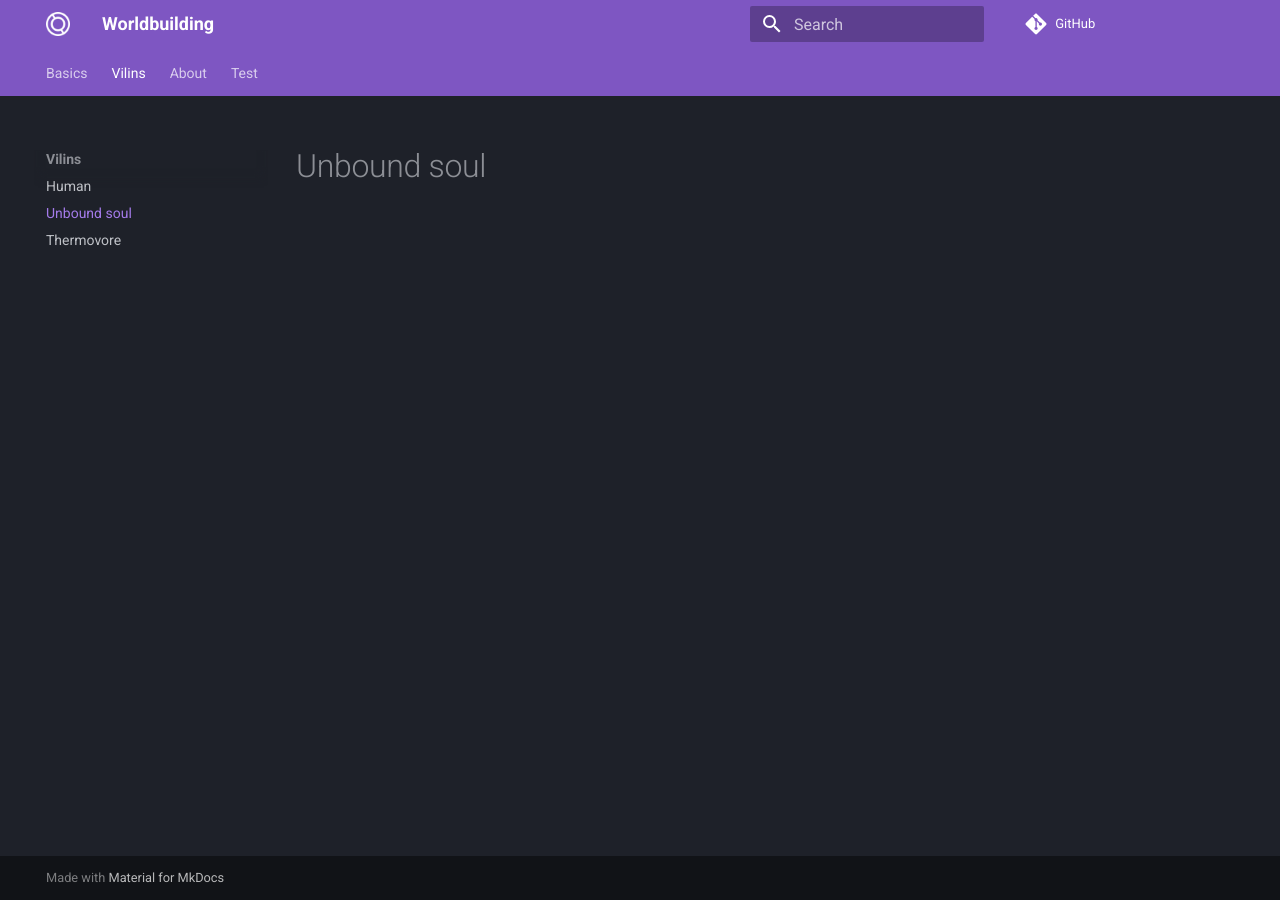
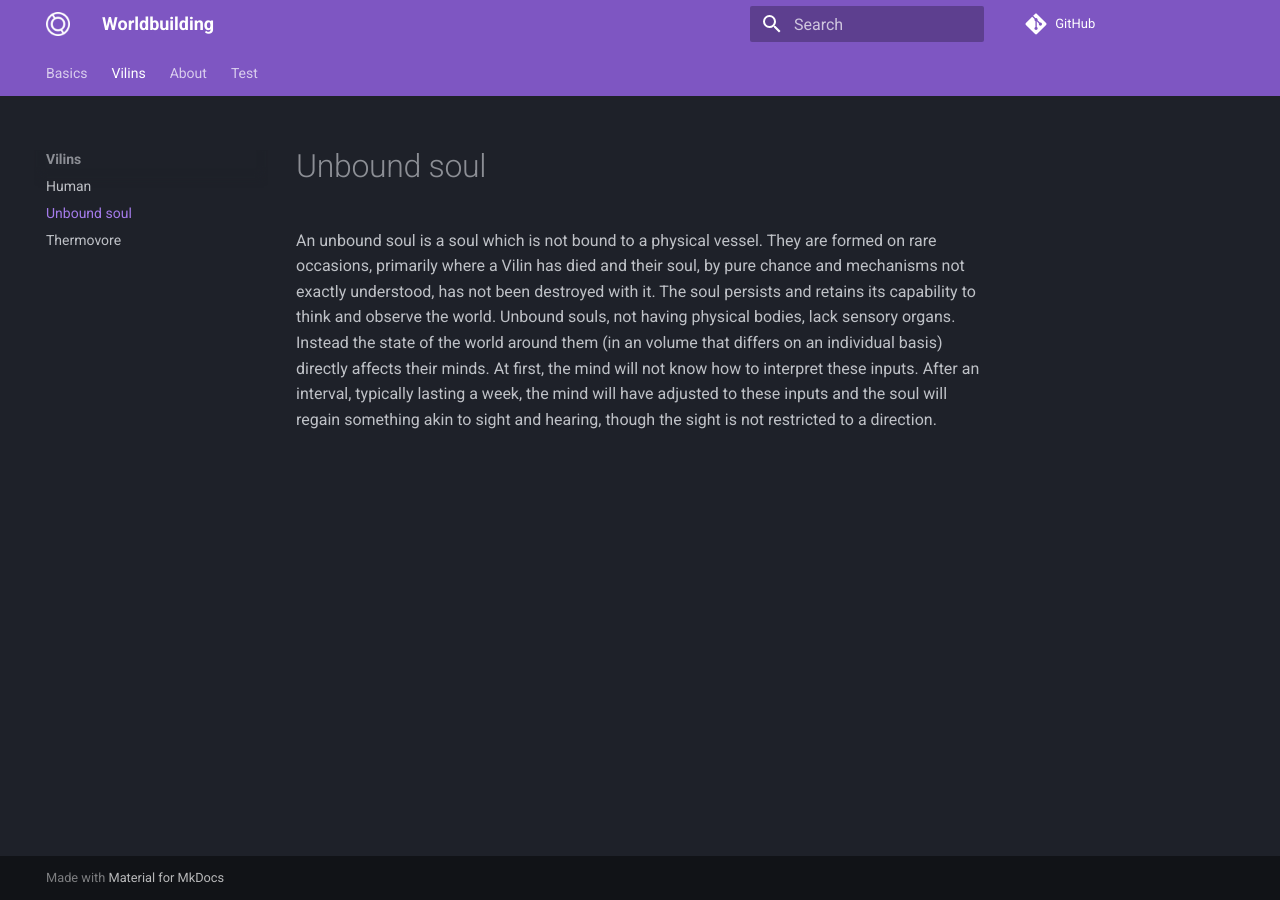
Before and after one commit to Jaw-bone6/worldbuilding, an MkDocs documentation site: the page built from docs/unbound_soul.md, in a window 1280 px wide. Built offline with MkDocs 1.6.1 and Material for MkDocs 9.7.7, drawn with Linux system fonts in a browser that asks for light colours; comment, search, counter and statistics services are not loaded.

Commit message:
Write unbound soul page

```diff
--- a/docs/unbound_soul.md
+++ b/docs/unbound_soul.md
@@ -1 +1,12 @@
 # Unbound soul
+
+An unbound soul is a soul which is not bound to a physical vessel. They are
+formed on rare occasions, primarily where a Vilin has died and their soul, by
+pure chance and mechanisms not exactly understood, has not been destroyed with
+it. The soul persists and retains its capability to think and observe the
+world. Unbound souls, not having physical bodies, lack sensory organs. Instead
+the state of the world around them (in an volume that differs on an individual
+basis) directly affects their minds. At first, the mind will not know how to
+interpret these inputs. After an interval, typically lasting a week, the mind
+will have adjusted to these inputs and the soul will regain something akin to
+sight and hearing, though the sight is not restricted to a direction.
```
